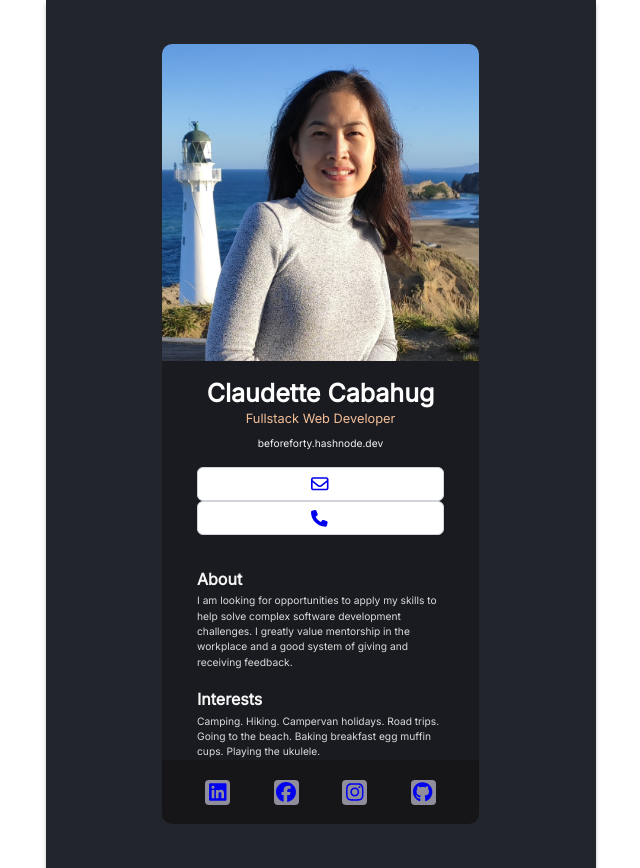
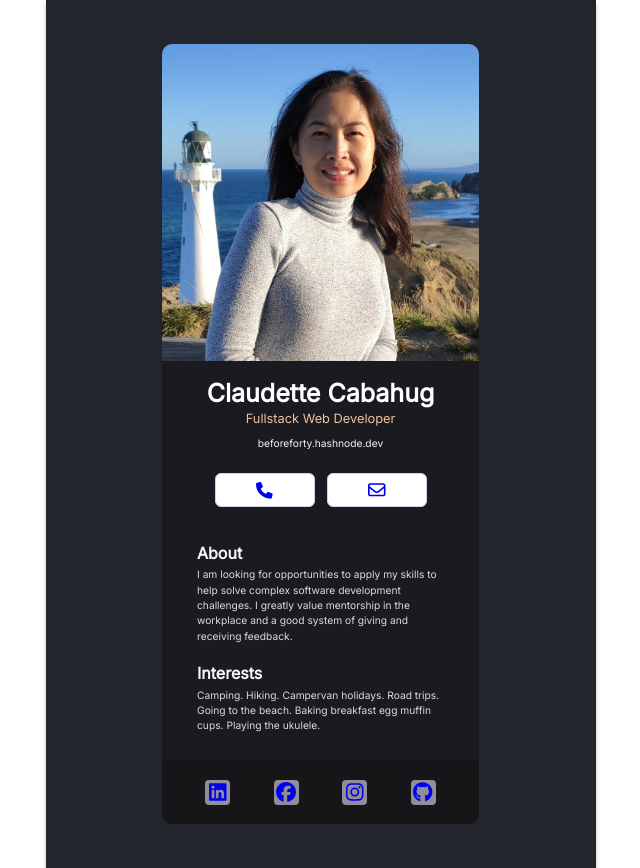
Before and after one commit to claudette-cabahug/my-digital-business-card, a React (Create React App) app: page / in a window 1280 px wide. Shown: the whole page, without its empty margins (319-959 px from the left). Built offline with nearby package versions, Linux system fonts and the light colour scheme.

Commit message:
edited the styling of the buttons made the buttons smaller placed the buttons side by side centered using flex

```diff
--- a/src/App.css
+++ b/src/App.css
@@ -20,15 +20,21 @@ button {
   flex-direction: row;
   justify-content: center;
   align-items: center;
-  padding: 9px 13px 9px 11px;
-  gap: 8px;
-  width: 247px;
+  padding: 9px;
+  width: 100px;
   height: 34px;
   background: #FFFFFF;
   border: 1px solid #D1D5DB;
   box-shadow: 0px 1px 2px rgba(0, 0, 0, 0.05);
   border-radius: 6px;
-  margin: auto;
+  margin: 6px;
+}
+
+.button-div {
+  display: flex;
+  flex-direction: row;
+  align-items: center;
+  justify-content: center;
 }
 
 .details--outer_container {
@@ -45,7 +51,7 @@ button {
   height: 201px;
   margin-left: 35px;
   margin-right: 35px;
-  margin-top: 24px;
+  margin-top: 20px;
   margin-bottom: 24px;
 }
 
```
